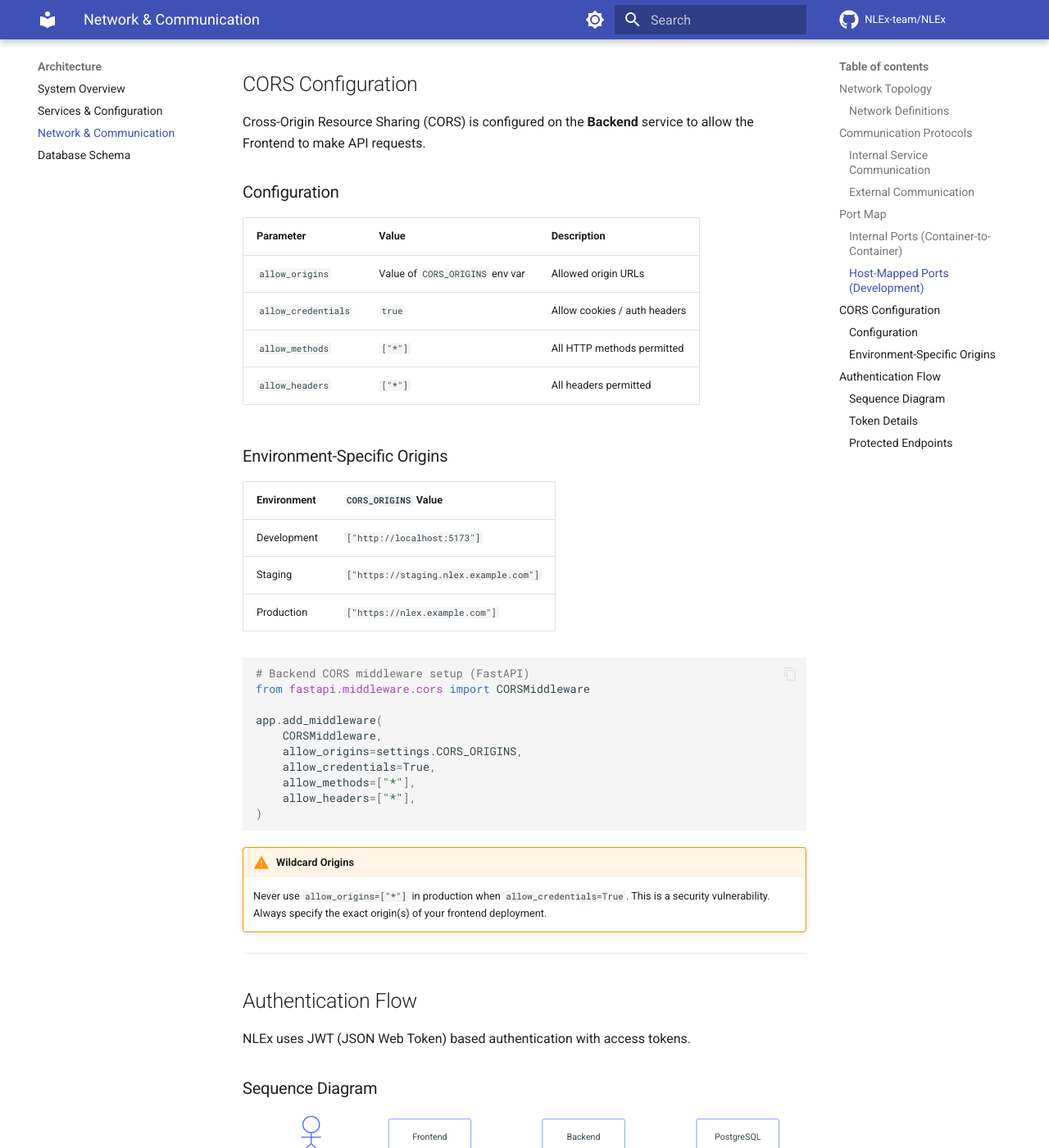
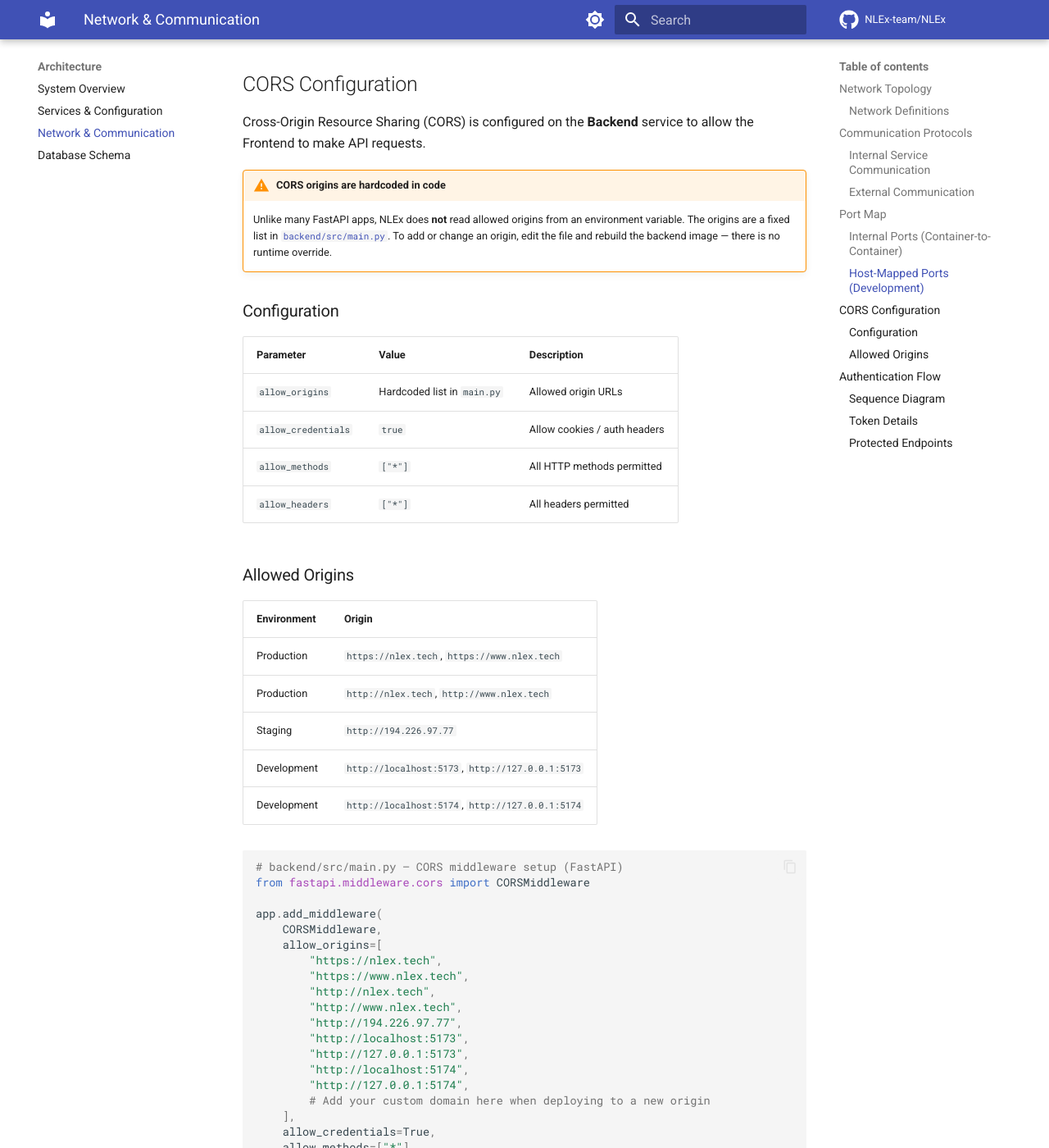
Before and after one commit to NLEx-team/NLEx, an MkDocs documentation site: the page built from docs/architecture/network.md, in a window 1280 px wide and 1400 px high, scrolled down 3174 px. Shown: the whole window at 82% size. Built offline with MkDocs 1.6.1 and Material for MkDocs 9.7.7, drawn with Linux system fonts in a browser that asks for light colours; comment, search, counter and statistics services are not loaded.

````diff
--- a/docs/architecture/network.md
+++ b/docs/architecture/network.md
@@ -35,17 +35,6 @@
 
     TR =="JDBC"==> EXT_DB
     BE =="HTTPS"==> LLM
-
-    style app-net fill:#1a237e,color:#fff,stroke:#0d1642,stroke-width:2px
-    style shared-net fill:#4a148c,color:#fff,stroke:#2c0d52,stroke-width:2px
-    style FE fill:#1565c0,color:#fff,stroke:#0d47a1
-    style BE fill:#2e7d32,color:#fff,stroke:#1b5e20
-    style PG fill:#336791,color:#fff,stroke:#264d73
-    style TR fill:#dd00a1,color:#fff,stroke:#a8007a
-    style TR2 fill:#dd00a1,color:#fff,stroke:#a8007a
-    style TEST fill:#ff6f00,color:#fff,stroke:#e65100
-    style EXT_DB fill:#5d4037,color:#fff,stroke:#3e2723
-    style LLM fill:#00695c,color:#fff,stroke:#004d40
 ```
 
 ### Network Definitions
@@ -113,30 +102,46 @@
 
 Cross-Origin Resource Sharing (CORS) is configured on the **Backend** service to allow the Frontend to make API requests.
 
+!!! warning "CORS origins are hardcoded in code"
+    Unlike many FastAPI apps, NLEx does **not** read allowed origins from an environment variable. The origins are a fixed list in [`backend/src/main.py`](https://github.com/NLEx-team/NLEx/blob/develop/backend/src/main.py). To add or change an origin, edit the file and rebuild the backend image — there is no runtime override.
+
 ### Configuration
 
 | Parameter            | Value                                | Description                              |
 |----------------------|--------------------------------------|------------------------------------------|
-| `allow_origins`      | Value of `CORS_ORIGINS` env var      | Allowed origin URLs                      |
+| `allow_origins`      | Hardcoded list in `main.py`           | Allowed origin URLs                      |
 | `allow_credentials`  | `true`                               | Allow cookies / auth headers             |
 | `allow_methods`      | `["*"]`                              | All HTTP methods permitted               |
 | `allow_headers`      | `["*"]`                              | All headers permitted                    |
 
-### Environment-Specific Origins
+### Allowed Origins
 
-| Environment  | `CORS_ORIGINS` Value                        |
-|-------------|----------------------------------------------|
-| Development | `["http://localhost:5173"]`                   |
-| Staging     | `["https://staging.nlex.example.com"]`        |
-| Production  | `["https://nlex.example.com"]`                |
+| Environment  | Origin                                              |
+|--------------|-----------------------------------------------------|
+| Production   | `https://nlex.tech`, `https://www.nlex.tech`        |
+| Production   | `http://nlex.tech`, `http://www.nlex.tech`           |
+| Staging      | `http://194.226.97.77`                              |
+| Development  | `http://localhost:5173`, `http://127.0.0.1:5173`    |
+| Development  | `http://localhost:5174`, `http://127.0.0.1:5174`    |
 
 ```python
-# Backend CORS middleware setup (FastAPI)
+# backend/src/main.py — CORS middleware setup (FastAPI)
 from fastapi.middleware.cors import CORSMiddleware
 
 app.add_middleware(
     CORSMiddleware,
-    allow_origins=settings.CORS_ORIGINS,
+    allow_origins=[
+        "https://nlex.tech",
+        "https://www.nlex.tech",
+        "http://nlex.tech",
+        "http://www.nlex.tech",
+        "http://194.226.97.77",
+        "http://localhost:5173",
+        "http://127.0.0.1:5173",
+        "http://localhost:5174",
+        "http://127.0.0.1:5174",
+        # Add your custom domain here when deploying to a new origin
+    ],
     allow_credentials=True,
     allow_methods=["*"],
     allow_headers=["*"],
@@ -145,6 +150,7 @@
 
 !!! warning "Wildcard Origins"
     Never use `allow_origins=["*"]` in production when `allow_credentials=True`. This is a security vulnerability. Always specify the exact origin(s) of your frontend deployment.
+
 
 ---
 
````
Also changed, not shown: docs/architecture/overview.md (+0 -16 lines), docs/index.md (+19 -13 lines).
